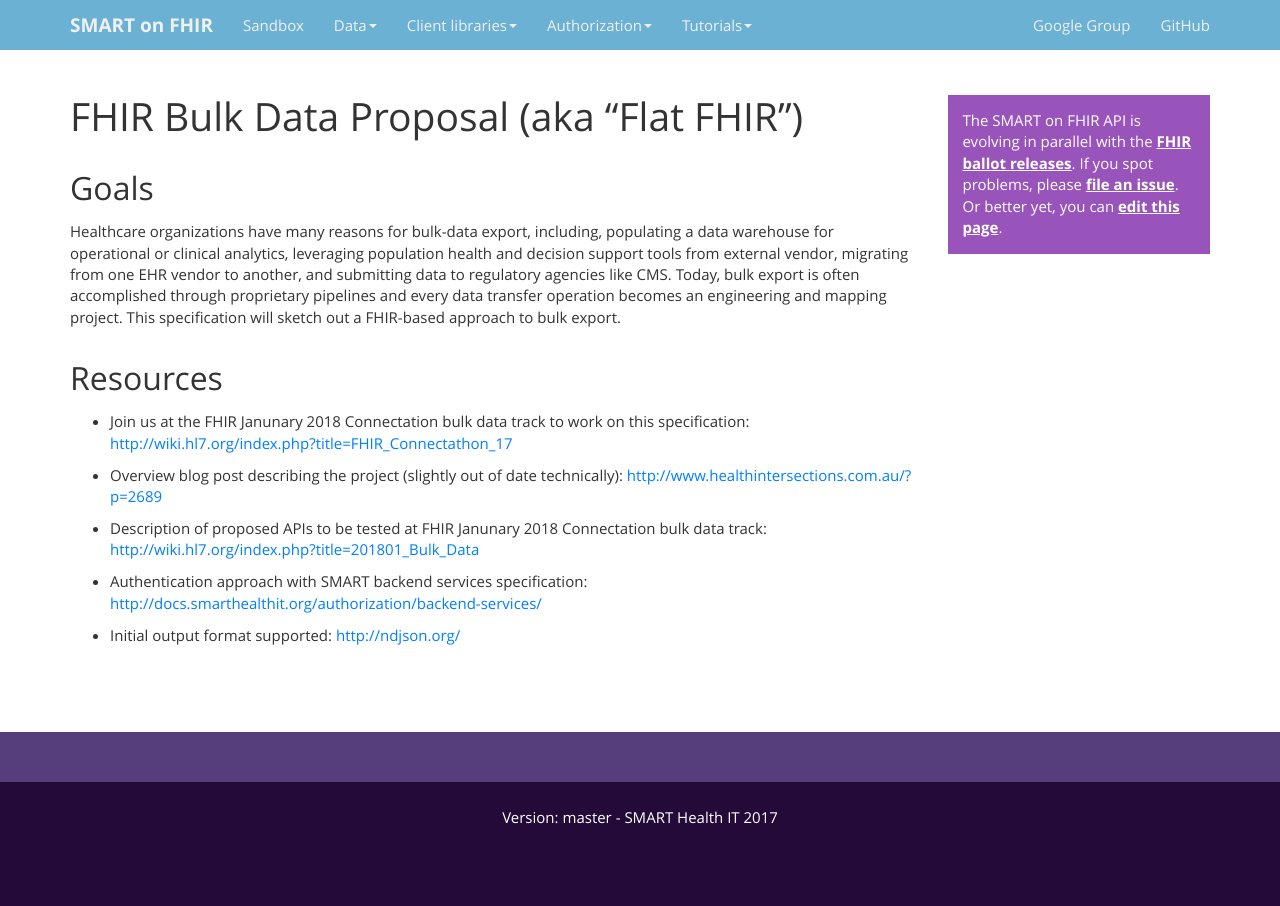
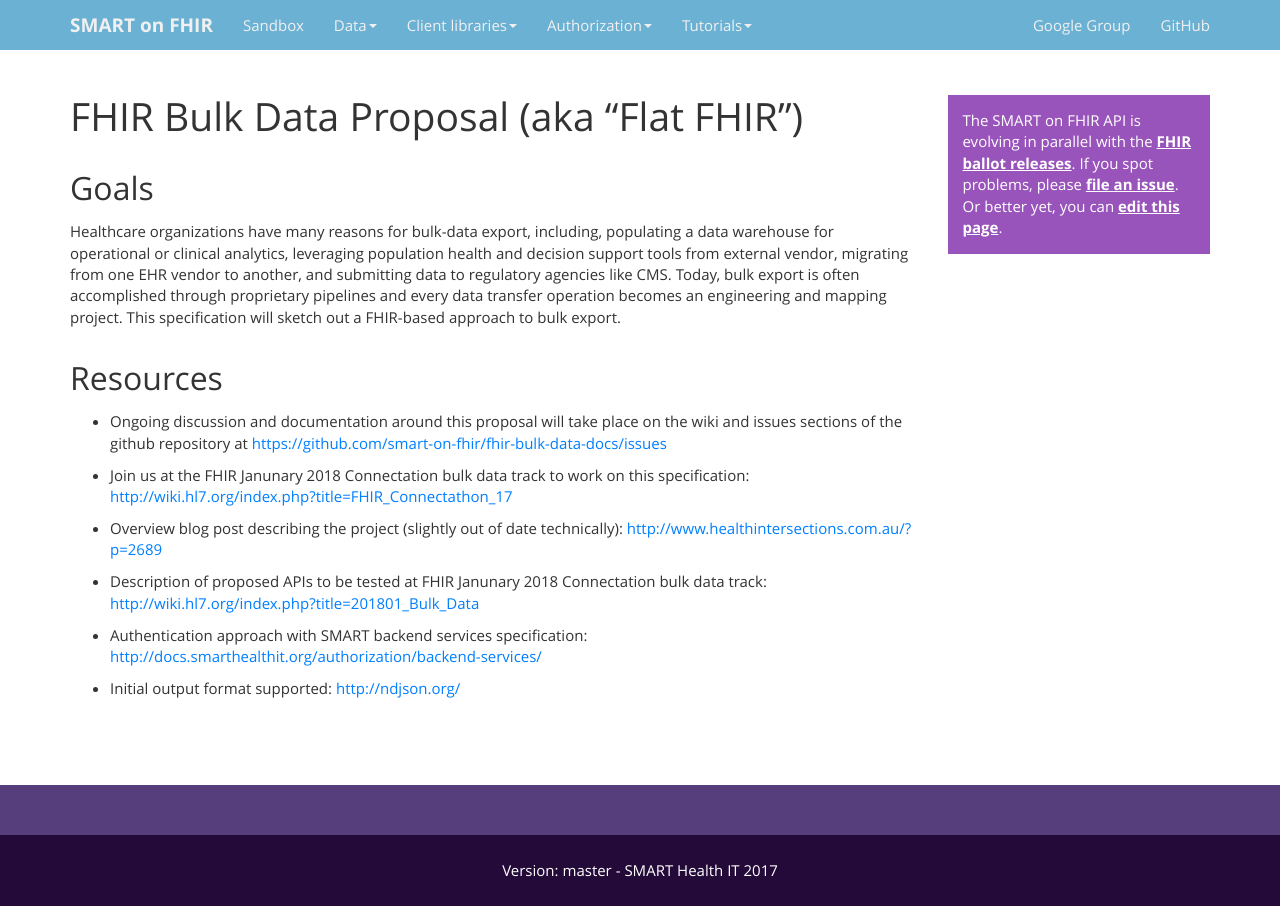
Before and after one commit to smart-on-fhir/smart-on-fhir.github.io, a Jekyll site: the page built from flat-fhir/index.md, in a window 1280 px wide. Built offline with Jekyll 4.4.1, drawn with Linux system fonts in a browser that asks for light colours.

Commit message:
Update index.md

```diff
--- a/flat-fhir/index.md
+++ b/flat-fhir/index.md
@@ -9,6 +9,8 @@ title: "FHIR Bulk Data"
 Healthcare organizations have many reasons for bulk-data export, including, populating a data warehouse for operational or clinical analytics, leveraging population health and decision support tools from external vendor, migrating from one EHR vendor to another, and submitting data to regulatory agencies like CMS. Today, bulk export is often accomplished through proprietary pipelines and every data transfer operation becomes an engineering and mapping project. This specification will sketch out a FHIR-based approach to bulk export.
 
 ## Resources
+- Ongoing discussion and documentation around this proposal will take place on the wiki and issues sections of the github repository at [https://github.com/smart-on-fhir/fhir-bulk-data-docs/issues](https://github.com/smart-on-fhir/fhir-bulk-data-docs/issues)
+
 - Join us at the FHIR Janunary 2018 Connectation bulk data track to work on this specification:
 [http://wiki.hl7.org/index.php?title=FHIR_Connectathon_17](http://wiki.hl7.org/index.php?title=FHIR_Connectathon_17)
 
```
